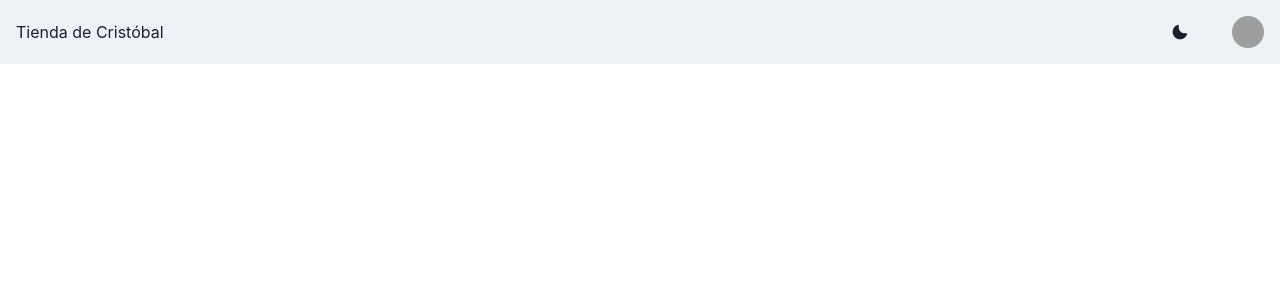
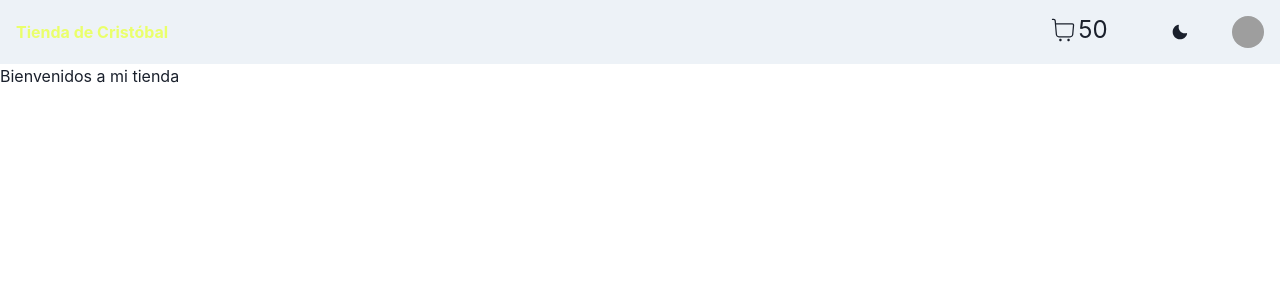
Before and after one commit to ccasali/PreEntrega2-Casali, a React (Vite) app: page / in a window 1280 px wide. Shown: the top 300 px of the page. Built offline with nearby package versions, Linux system fonts and the light colour scheme; grey boxes are pictures that could not be loaded.

Commit message:
ItemListContainer

```diff
--- a/package.json
+++ b/package.json
@@ -16,7 +16,8 @@
     "@emotion/styled": "^11.13.0",
     "framer-motion": "^11.3.28",
     "react": "^18.3.1",
-    "react-dom": "^18.3.1"
+    "react-dom": "^18.3.1",
+    "react-icons": "^5.3.0"
   },
   "devDependencies": {
     "@eslint/js": "^9.9.0",
--- a/src/App.jsx
+++ b/src/App.jsx
@@ -1,12 +1,14 @@
 import React from 'react'
 import { ChakraProvider } from '@chakra-ui/react'
 import NavBar from "./components/Navbar/NavBar"
+import ItemListContainer from './components/ItemListContainer/ItemListContainer';
 
 function App() {
 
   return (
     <ChakraProvider>
       <NavBar/>
+        <ItemListContainer greeting="Bienvenidos a mi tienda"/>
     </ChakraProvider>
   );
 }
--- a/src/components/CartWidget/CartWidget.jsx
+++ b/src/components/CartWidget/CartWidget.jsx
@@ -1,13 +1,13 @@
-import { Box, Text } from "@chakra-ui/react"
+import { Text, Flex } from "@chakra-ui/react"
+import { CiShoppingCart } from "react-icons/ci";
 
 const CartWidget = () => {
     return (
-        <Box>
-            <Text>Esto es un texto</Text>
-            <Text>Numero hardcodeado</Text>
-        </Box>
-    )
-
-}
+        <Flex alignItems={"center"} height={"100%"} justifyContent={"center"} width={100}>
+            <CiShoppingCart size={30} />
+            <Text fontSize={"1.5rem"}>50</Text>
+        </Flex>
+    );
+};
 
 export default CartWidget;
--- /dev/null
+++ b/src/components/ItemListContainer/ItemListContainer.jsx
@@ -0,0 +1,9 @@
+import {Box} from "@chakra-ui/react";
+
+const ItemListContainer = ({greeting}) => {
+    return (
+        <Box>{greeting}</Box>
+    )
+}
+
+export default ItemListContainer;
--- a/src/components/Navbar/NavBar.jsx
+++ b/src/components/Navbar/NavBar.jsx
@@ -13,7 +13,8 @@ import {
     useColorMode,
     Center,
   } from '@chakra-ui/react'
-  import { MoonIcon, SunIcon } from '@chakra-ui/icons'
+  import { MoonIcon, SunIcon } from '@chakra-ui/icons';
+  import CartWidget from '../CartWidget/CartWidget';
 
 const NavBar = () => {
     const { colorMode, toggleColorMode } = useColorMode();
@@ -21,10 +22,10 @@ const NavBar = () => {
         <>
             <Box bg={useColorModeValue('gray.100', 'gray.900')} px={4}>
             <Flex h={16} alignItems={'center'} justifyContent={'space-between'}>
-                <Box>Tienda de Cristóbal</Box>
-
+                <Box fontWeight={"bold"} color={"#EAFF6A"}>Tienda de Cristóbal</Box>
                 <Flex alignItems={'center'}>
                 <Stack direction={'row'} spacing={7}>
+                    <CartWidget />
                     <Button onClick={toggleColorMode}>
                     {colorMode === 'light' ? <MoonIcon /> : <SunIcon />}
                     </Button>
```
Also changed, not shown: 1 other file (tests, documents, lock files or other folders).
